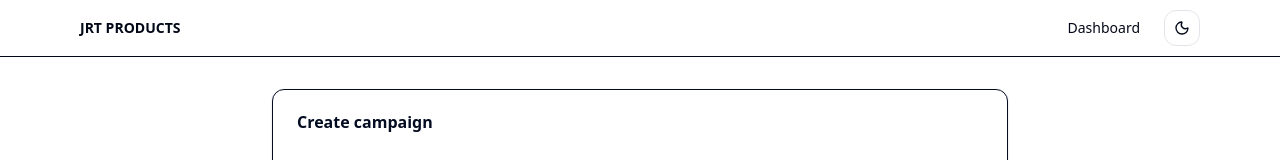
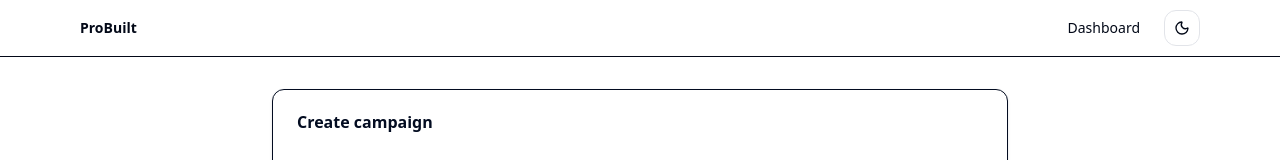
Before and after one commit to Lanie147/reviews-mvp, a Next.js app: page /dashboard/new in a window 1280 px wide. Shown: the top 160 px of the page. Built offline with nearby package versions, Linux system fonts and the light colour scheme.

Commit message:
Change header to Probuilt
Chnage reviewwizard header

```diff
--- a/src/components/AppHeader.tsx
+++ b/src/components/AppHeader.tsx
@@ -7,7 +7,7 @@ export function AppHeader() {
     <header className="sticky top-0 z-30 border-b bg-background/80 backdrop-blur">
       <div className="mx-auto flex h-14 max-w-6xl items-center justify-between px-4">
         <Link href="/" className="text-sm font-semibold">
-          JRT PRODUCTS
+          ProBuilt
         </Link>
         <div className="flex items-center gap-2">
           <Button asChild variant="ghost" className="hidden sm:inline-flex">
--- a/src/components/ReviewWizard.tsx
+++ b/src/components/ReviewWizard.tsx
@@ -422,7 +422,7 @@ export default function ReviewWizard({ campaign, productOptions }: Props) {
               {`${
                 form.product?.name ??
                 campaign.productName ??
-                "Choose your product"
+                "What did you buy?"
               } - Complete for your reward`}
             </h1>
             <span className="text-xs text-muted-foreground">
```
